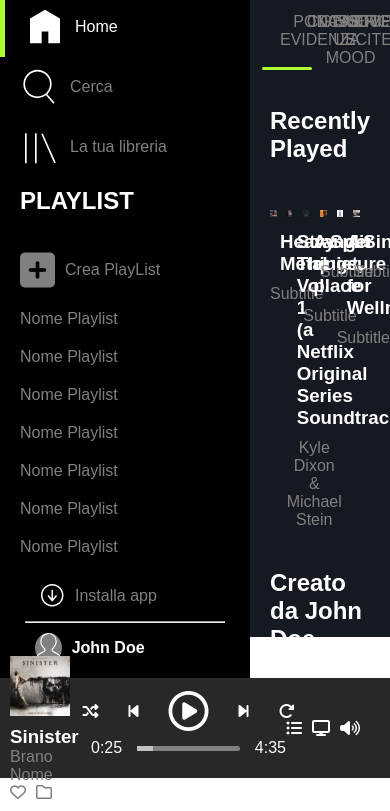
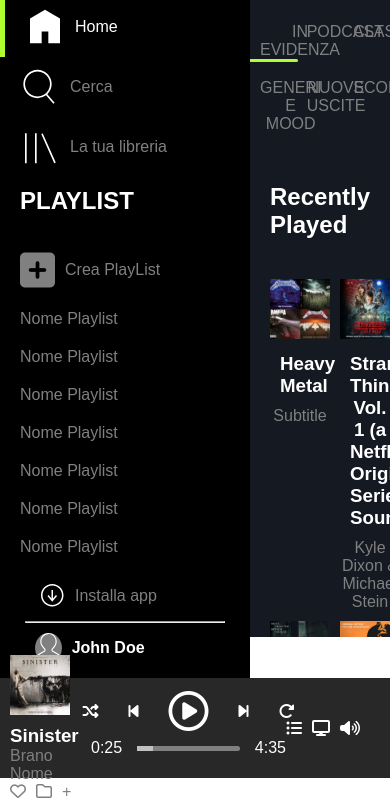
Before and after one commit to SergioGBosco/html-css-spotifyweb, a plain HTML site: page index.html in a window 390 px wide. Shown: the part 107-918 px from the top of the page. Drawn offline with Linux system fonts and the light colour scheme.

Commit message:
[Add] Media-768px

```diff
--- /dev/null
+++ b/css/responsive.css
@@ -0,0 +1,28 @@
+@media all and (max-width: 992px) {
+  .container {
+    max-width: 100%;
+  }
+
+  section {
+    width: 100%;
+  }
+
+  .col-18 {
+    width: calc(25% - 20px);
+  }
+
+  #list-music .col-18 {
+    width: 20%;
+  }
+
+}
+
+@media all and (max-width: 768px) {
+  .col-18 {
+    width: calc(100% / 2 - 10px);
+  }
+
+  #list-music .col-18 {
+    width: calc(100% / 3 - 20px);
+  }
+}
--- a/css/style.css
+++ b/css/style.css
@@ -222,6 +222,14 @@ hr {
   bottom: 0px;
   left: 50%;
   transform: translate(-50%, +100%)
+}
+
+#list-music .col-18 {
+  margin: 10px;
+}
+
+#list-music>.container {
+  color: grey;
 }
 
 .info {
--- a/index.html
+++ b/index.html
@@ -5,6 +5,7 @@
   <meta charset="UTF-8">
   <meta name="viewport" content="width=device-width, initial-scale=1.0">
   <link rel="stylesheet" href="css/style.css">
+  <link rel="stylesheet" href="css/responsive.css">
   <link rel="stylesheet" href="https://cdnjs.cloudflare.com/ajax/libs/font-awesome/6.7.2/css/all.min.css"
     integrity="sha512-Evv84Mr4kqVGRNSgIGL/F/aIDqQb7xQ2vcrdIwxfjThSH8CSR7PBEakCr51Ck+w+/U6swU2Im1vVX0SVk9ABhg=="
     crossorigin="anonymous" referrerpolicy="no-referrer" />
@@ -81,14 +82,25 @@
         <div id="list-music">
           <div class="container">
             <div class="row my-20 justify-center text-center ">
-              <div class="col-18 relative"><span>IN EVIDENZA</span>
+              <div class="col-18 relative">
+                <div><span>IN EVIDENZA</span></div>
                 <div class="green-bar"></div>
               </div>
-              <div class="col-18"><span>PODCAST</span></div>
-              <div class="col-18"><span>CLASSIFICHE</span></div>
-              <div class="col-18"><span>GENERI E MOOD</span></div>
-              <div class="col-18"><span>NUOVE USCITE</span></div>
-              <div class="col-18"><span>SCOPRI</span></div>
+              <div class="col-18">
+                <div><span>PODCAST</span></div>
+              </div>
+              <div class="col-18">
+                <div><span>CLASSIFICHE</span></div>
+              </div>
+              <div class="col-18">
+                <div><span>GENERI E MOOD</span></div>
+              </div>
+              <div class="col-18">
+                <div><span>NUOVE USCITE</span></div>
+              </div>
+              <div class="col-18">
+                <div><span>SCOPRI</span></div>
+              </div>
             </div>
           </div>
         </div>
@@ -259,7 +271,7 @@
           </div>
           <div class="icon-interactive">
             <i class="fa-regular fa-heart"></i>
-            <i class="fa-regular fa-folder"></i>
+            <i class="fa-regular fa-folder"></i>+
           </div>
         </div>
       </div>
```
